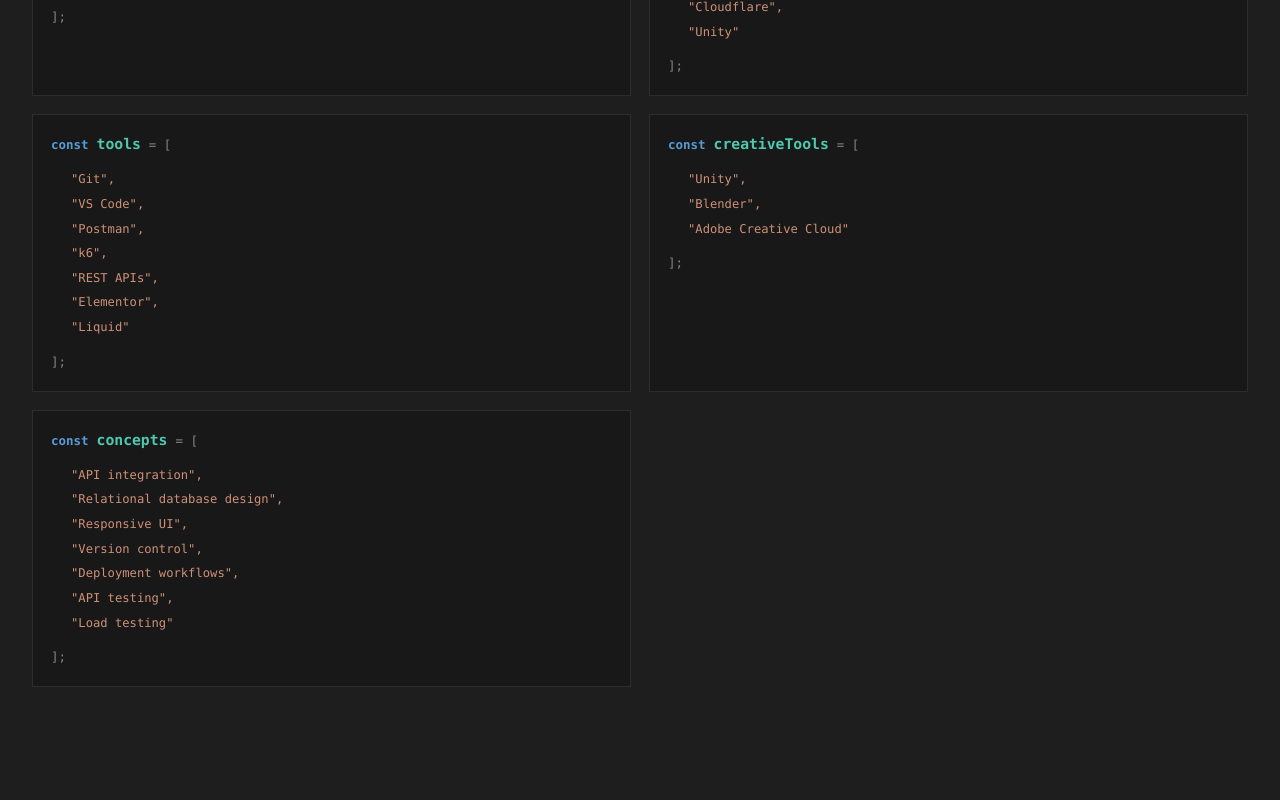
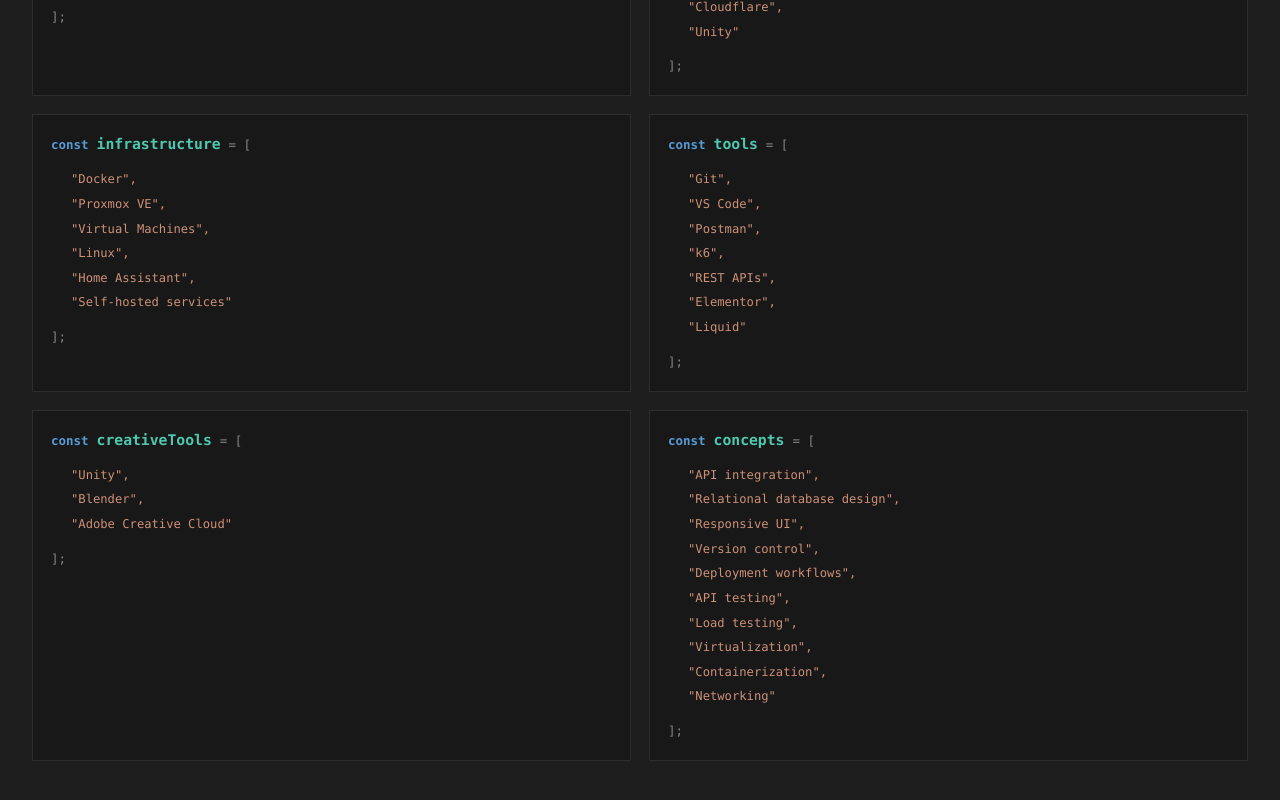
Before and after one commit to ronell-agustin/ronellagustin, a Next.js app: page /resume in a window 1280 px wide. Shown: the part 1548-2348 px from the top of the page. Built offline with nearby package versions, Linux system fonts and the light colour scheme.

Commit message:
Add infrastructure and systems skills to resume

```diff
--- a/src/app/resume/page.tsx
+++ b/src/app/resume/page.tsx
@@ -27,6 +27,10 @@
     values: ["Vercel", "GitHub", "WordPress", "Shopify", "Cloudflare", "Unity"],
   },
   {
+    name: "infrastructure",
+    values: ["Docker", "Proxmox VE", "Virtual Machines", "Linux", "Home Assistant", "Self-hosted services"],
+  },
+  {
     name: "tools",
     values: ["Git", "VS Code", "Postman", "k6", "REST APIs", "Elementor", "Liquid"],
   },
@@ -44,6 +48,9 @@
       "Deployment workflows",
       "API testing",
       "Load testing",
+      "Virtualization",
+      "Containerization",
+      "Networking",
     ],
   },
 ];
```
